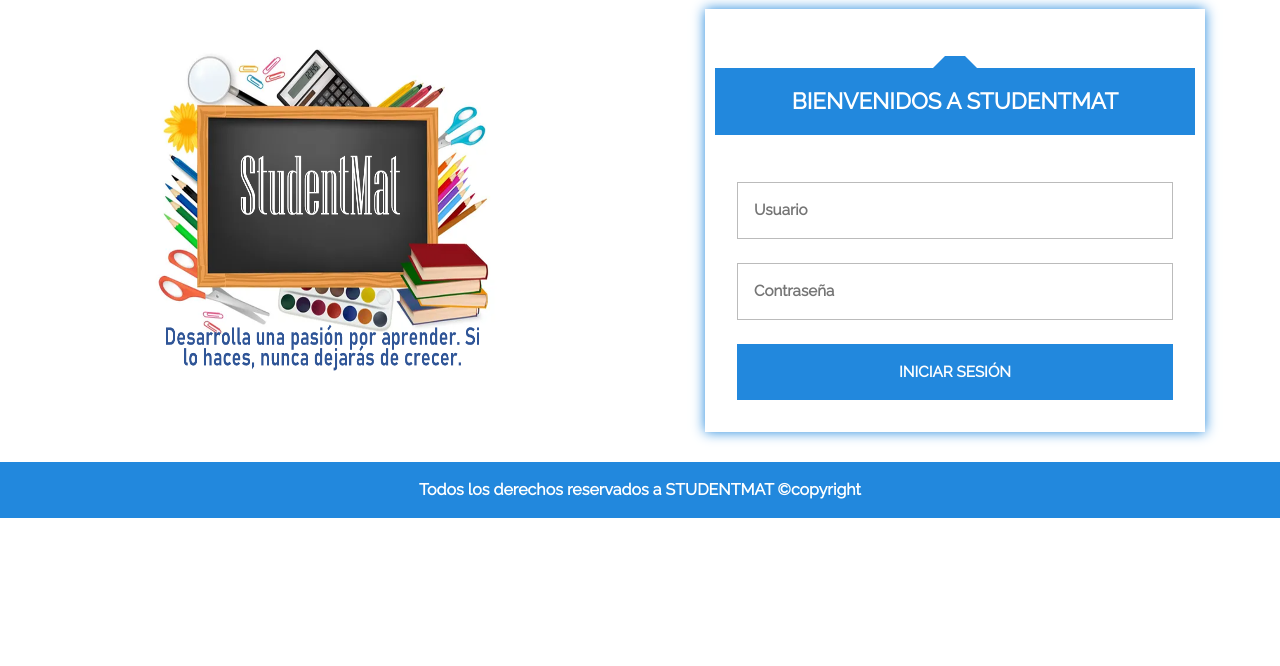
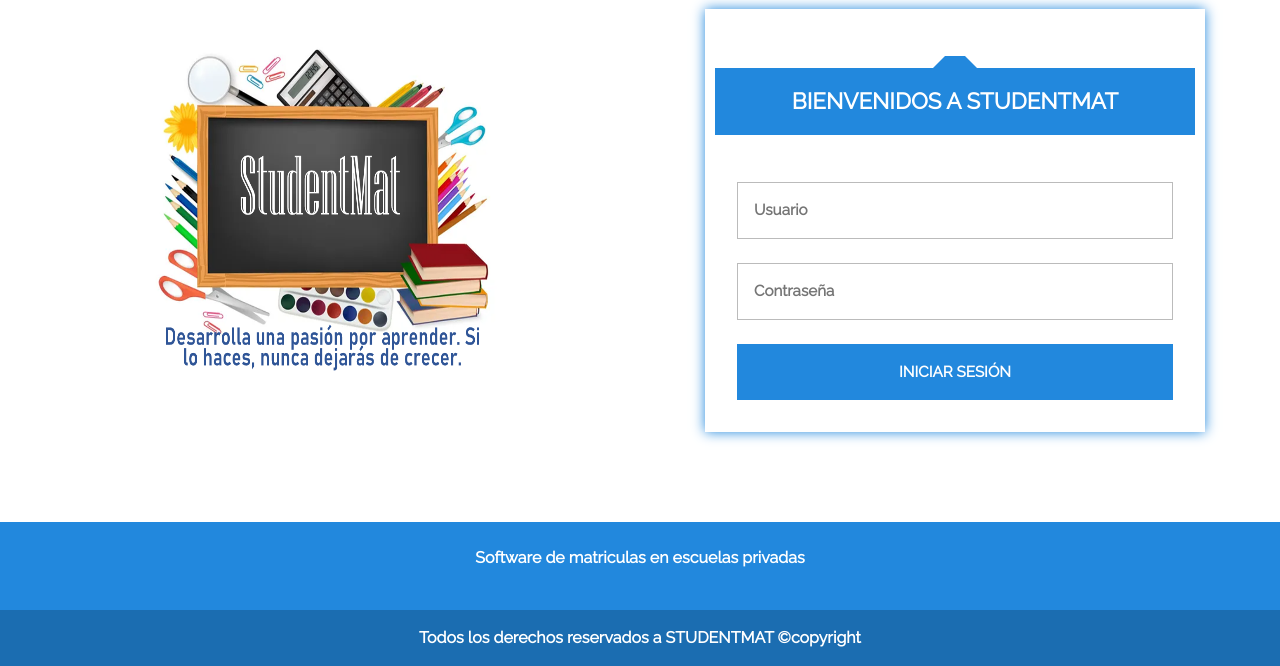
Before and after one commit to SEBASTIANRO5244/Proyecto-de-grado, a CodeIgniter app: page /Proyecto-de-grado/index.php/clogin/index in a window 1280 px wide. Shown: the part 160-826 px from the top of the page. Before the commit the page ends 678 px from the top, so only its background shows below. Run offline with CodeIgniter, Linux system fonts and the light colour scheme; the visitor is signed in with stand-in values (Sample User, id 1); some libraries are stand-ins or nearby versions; some web fonts are replaced.

Commit message:
Cambiar footer

```diff
--- a/application/controllers/Clogin.php
+++ b/application/controllers/Clogin.php
@@ -61,7 +61,7 @@ public function index(){
 
     $this->load->view('Componentes/header');
     $this->load->view('menu');
-    $this->load->view('Componentes/footer_form');
+    $this->load->view('Componentes/footer');
   }
   }
 
--- a/application/views/Componentes/footer.php
+++ b/application/views/Componentes/footer.php
@@ -1,9 +1,16 @@
 <section class="">
-  <footer class="text-white text-center positionrelative" style="background-color: #28d !important;">
-    <div class="text-center p-3">
+  <footer class="text-center text-white" style="background-color: #28d;">
+    <div class="container p-4 pb-0">
+      <section class="">
+        <p class="d-flex justify-content-center align-items-center">
+          <span class="me-3">Software de matriculas en escuelas privadas</span>
+        </p>
+      </section>
+    </div>
+    <div class="text-center p-3" style="background-color: rgba(0, 0, 0, 0.2);">
       <a class="text-white">Todos los derechos reservados a STUDENTMAT ©copyright</a>
     </div>
-    <script type="text/javascript" src="<?php echo base_url('assets/js/controlador/app.js'); ?>"></script>
+     <script type="text/javascript" src="<?php echo base_url('assets/js/controlador/app.js'); ?>"></script>
     <script type="text/javascript" src="<?php echo base_url('assets/js/controlador/login.js')?>"></script>
     <script type="text/javascript" src="<?php echo base_url('assets/js/Componentes/variablesglobales.js'); ?>"></script>
   </footer>
--- a/assets/css/themes/estilo.css
+++ b/assets/css/themes/estilo.css
@@ -659,7 +659,6 @@ h5 {
 
 .contenedor-menu {
 	margin-top: -100px;
-  margin-bottom: 18%;
 }
 
 #Actualizar_est {
```
Also changed, not shown: application/controllers/Controlador.php (+10 -10 lines), application/views/Componentes/footer_form.php (deleted, +0 -12 lines).
